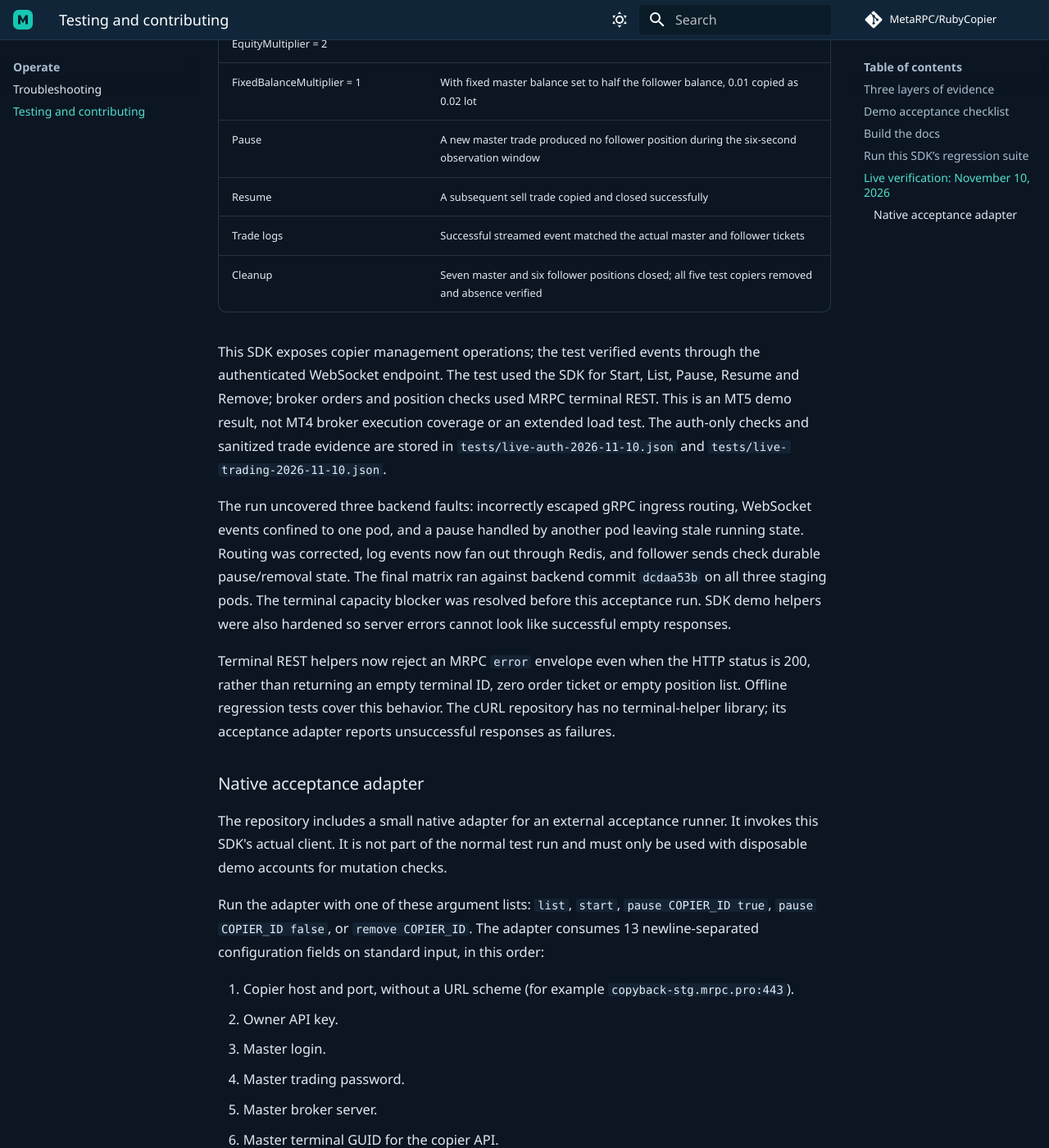
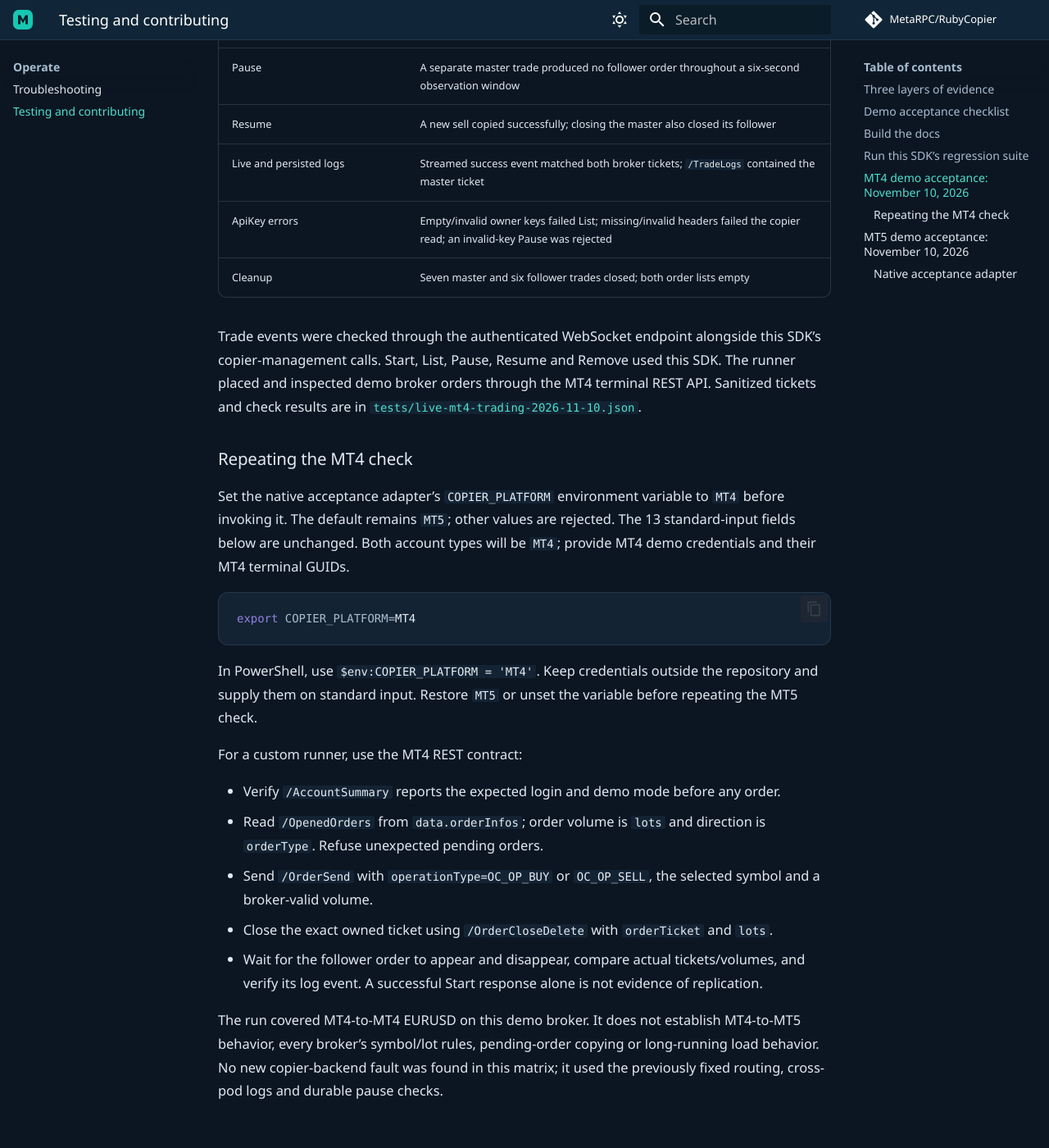
Before and after one commit to MetaRPC/RubyCopier, an MkDocs documentation site: the page built from docs/testing.md, in a window 1280 px wide and 1400 px high, scrolled down 2110 px. Shown: the whole window at 82% size. Built offline with MkDocs 1.6.1 and Material for MkDocs 9.7.7, drawn with Linux system fonts in a browser that asks for light colours; comment, search, counter and statistics services are not loaded; some of the changed text lies outside the part shown.

Commit message:
Verify MT4 demo trading and document platform-specific acceptance

````diff
--- a/docs/testing.md
+++ b/docs/testing.md
@@ -37,7 +37,47 @@
 
 The November 10 audit passed the SDK build/tests and strict documentation/link checks in GitHub Actions. Offline tests cover transport, key validation and relevant regressions. The separate live acceptance results below verify broker replication.
 
-## Live verification: November 10, 2026
+## MT4 demo acceptance: November 10, 2026
+
+**Passed using the actual RubyCopier client on MT4 FreshForex-Demo.** This is a separate broker execution run from the MT5 verification below. The runner checked the master and follower identities, demo-account status, currency and empty order lists before placing any trades.
+
+| Check | Observed result |
+|---|---|
+| Start, List and Remove | Five test copiers created; all removed and their absence verified |
+| Open and close | Six EURUSD master/follower pairs opened and closed |
+| LotMultiplier = 2 | 0.01 master lot copied as 0.02 follower lot, including the sell after resume |
+| FixedLot = 0.03 | Follower opened 0.03 lot |
+| BalanceMultiplier / EquityMultiplier = 2 | Follower lots matched the calculation from current account balances/equities, rounded to the 0.01 lot step |
+| FixedBalanceMultiplier = 1 | Fixed master balance set to half the follower balance; 0.01 copied as 0.02 lot |
+| Pause | A separate master trade produced no follower order throughout a six-second observation window |
+| Resume | A new sell copied successfully; closing the master also closed its follower |
+| Live and persisted logs | Streamed success event matched both broker tickets; `/TradeLogs` contained the master ticket |
+| ApiKey errors | Empty/invalid owner keys failed List; missing/invalid headers failed the copier read; an invalid-key Pause was rejected |
+| Cleanup | Seven master and six follower trades closed; both order lists empty |
+
+Trade events were checked through the authenticated WebSocket endpoint alongside this SDK’s copier-management calls. Start, List, Pause, Resume and Remove used this SDK. The runner placed and inspected demo broker orders through the MT4 terminal REST API. Sanitized tickets and check results are in [`tests/live-mt4-trading-2026-11-10.json`](https://github.com/MetaRPC/RubyCopier/blob/main/tests/live-mt4-trading-2026-11-10.json).
+
+### Repeating the MT4 check
+
+Set the native acceptance adapter’s `COPIER_PLATFORM` environment variable to `MT4` before invoking it. The default remains `MT5`; other values are rejected. The 13 standard-input fields below are unchanged. Both account types will be `MT4`; provide MT4 demo credentials and their MT4 terminal GUIDs.
+
+```bash
+export COPIER_PLATFORM=MT4
+```
+
+In PowerShell, use `$env:COPIER_PLATFORM = 'MT4'`. Keep credentials outside the repository and supply them on standard input. Restore `MT5` or unset the variable before repeating the MT5 check.
+
+For a custom runner, use the MT4 REST contract:
+
+- Verify `/AccountSummary` reports the expected login and demo mode before any order.
+- Read `/OpenedOrders` from `data.orderInfos`; order volume is `lots` and direction is `orderType`. Refuse unexpected pending orders.
+- Send `/OrderSend` with `operationType=OC_OP_BUY` or `OC_OP_SELL`, the selected symbol and a broker-valid volume.
+- Close the exact owned ticket using `/OrderCloseDelete` with `orderTicket` and `lots`.
+- Wait for the follower order to appear and disappear, compare actual tickets/volumes, and verify its log event. A successful Start response alone is not evidence of replication.
+
+The run covered MT4-to-MT4 EURUSD on this demo broker. It does not establish MT4-to-MT5 behavior, every broker’s symbol/lot rules, pending-order copying or long-running load behavior. No new copier-backend fault was found in this matrix; it used the previously fixed routing, cross-pod logs and durable pause checks.
+
+## MT5 demo acceptance: November 10, 2026
 
 The actual RubyCopier client passed demo trading acceptance against `copyback-stg.mrpc.pro`, using a dedicated master/follower pair on **MT5 MetaQuotes-Demo**. The runner checked account identity, demo mode and empty positions before trading.
 
@@ -56,7 +96,7 @@
 | Trade logs | Successful streamed event matched the actual master and follower tickets |
 | Cleanup | Seven master and six follower positions closed; all five test copiers removed and absence verified |
 
-This SDK exposes copier management operations; the test verified events through the authenticated WebSocket endpoint. The test used the SDK for Start, List, Pause, Resume and Remove; broker orders and position checks used MRPC terminal REST. This is an MT5 demo result, not MT4 broker execution coverage or an extended load test. The auth-only checks and sanitized trade evidence are stored in `tests/live-auth-2026-11-10.json` and `tests/live-trading-2026-11-10.json`.
+This SDK exposes copier management operations; the test verified events through the authenticated WebSocket endpoint. The test used the SDK for Start, List, Pause, Resume and Remove; broker orders and position checks used MRPC terminal REST. This section records the MT5 demo run; the independent MT4 result appears above. Neither run is an extended load test. The auth-only checks and sanitized trade evidence are stored in `tests/live-auth-2026-11-10.json` and `tests/live-trading-2026-11-10.json`.
 
 The run uncovered three backend faults: incorrectly escaped gRPC ingress routing, WebSocket events confined to one pod, and a pause handled by another pod leaving stale running state. Routing was corrected, log events now fan out through Redis, and follower sends check durable pause/removal state. The final matrix ran against backend commit `dcdaa53b` on all three staging pods. The terminal capacity blocker was resolved before this acceptance run. SDK demo helpers were also hardened so server errors cannot look like successful empty responses.
 
````
Also changed, not shown: README.md (+2 -0 lines), 2 other files.
